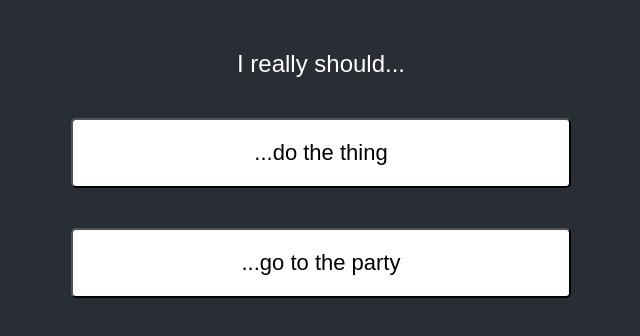
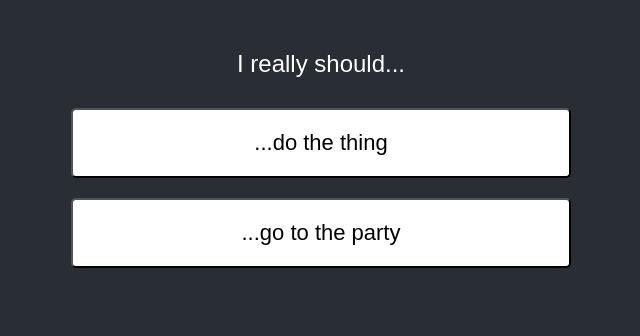
Before and after one commit to Smmaca/deck-tree, a React (Create React App) app: page / in a window 1280 px wide. Shown: the top 336 px of the page, without its empty margins (319-959 px from the left). Built offline with nearby package versions, Linux system fonts and the light colour scheme.

Commit message:
Improved feedback styling for the choice buttons

```diff
--- a/src/components/Choice/styles.js
+++ b/src/components/Choice/styles.js
@@ -5,13 +5,17 @@ export const Wrapper = styled.button`
   color: black;
   padding: 20px;
   width: 100%;
-  margin: 20px 0;
+  margin: 10px 0;
   border-radius: 5px;
   font-size: 22px;
   font-family: sans-serif;
   cursor: pointer;
 
   :hover {
-    color: blue;
+    box-shadow: inset 10px 10px 58px -19px rgba(0,0,0,0.75);
+  }
+
+  :active {
+    background-color: #ccc;
   }
 `;
```
